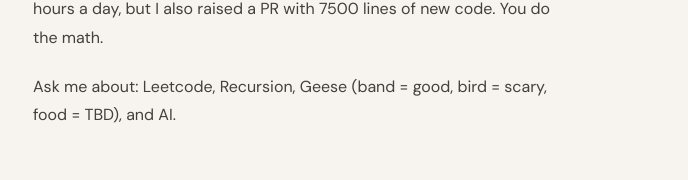
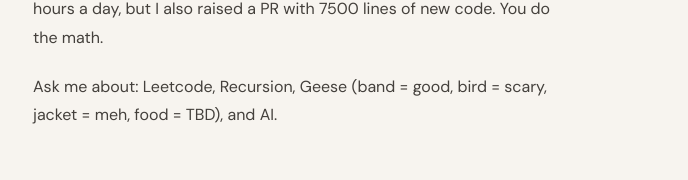
Before and after one commit to brettkoppelman/brettkoppelman.github.io, a Next.js app: page / in a window 1280 px wide. Shown: the part 481-661 px from the top of the page, without its empty margins (295-983 px from the left). Built offline with nearby package versions, Linux system fonts and the light colour scheme.

Commit message:
Add jacket = meh and update food = TBD in geese list
Co-Authored-By: Claude Sonnet 4.6 <noreply@anthropic.com>

```diff
--- a/components/Header.tsx
+++ b/components/Header.tsx
@@ -17,7 +17,7 @@ export default function Header() {
           lines of new code. You do the math.
         </p>
         <p>
-          Ask me about: Leetcode, Recursion, Geese (band = good, bird = scary, food = TBD), and AI.
+          Ask me about: Leetcode, Recursion, Geese (band = good, bird = scary, jacket = meh, food = TBD), and AI.
         </p>
       </div>
     </section>
```
